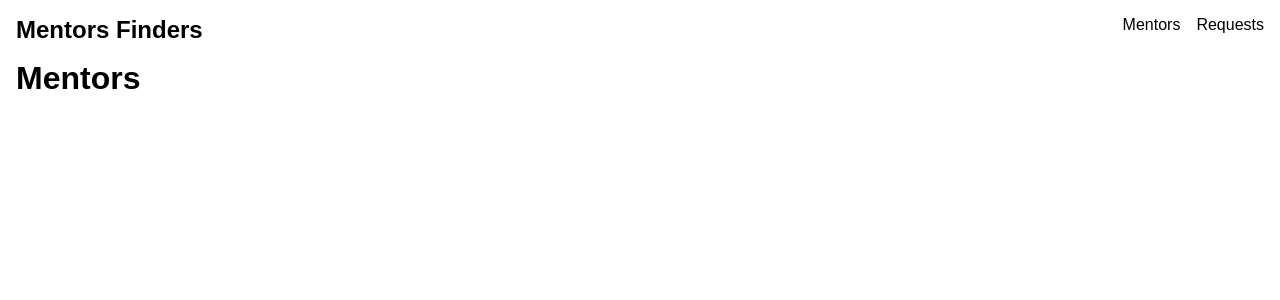
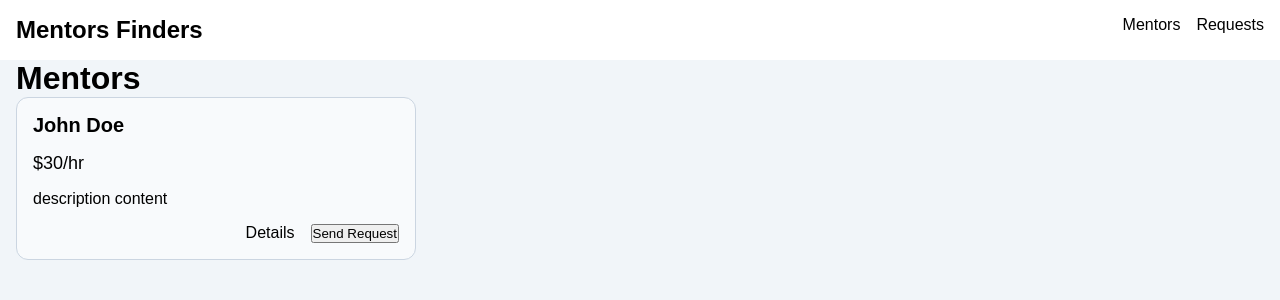
Before and after one commit to ngrwisnu/mentor-finder, a Vue app: page /mentors in a window 1280 px wide. Shown: the top 300 px of the page. Built offline with nearby package versions, Linux system fonts and the light colour scheme.

Commit message:
add mentor card component

```diff
--- a/src/App.vue
+++ b/src/App.vue
@@ -13,7 +13,9 @@ export default {
 <template>
   <TheHeader />
   <main>
-    <RouterView />
+    <div class="container">
+      <RouterView />
+    </div>
   </main>
 </template>
 
@@ -26,13 +28,24 @@ export default {
 
 body {
   font-family: 'Poppins', sans-serif;
-  font-weight: 200;
+  font-weight: 400;
 }
 
 main {
-  width: 100vw;
+  width: 100%;
+  background-color: #f1f5f9;
+}
+
+.container {
+  width: 100%;
   max-width: 1440px;
   margin: 0 auto;
   padding: 0 1rem;
+  min-height: 100vh;
+}
+
+a {
+  color: black;
+  text-decoration: none;
 }
 </style>
--- a/src/components/header/TheHeader.vue
+++ b/src/components/header/TheHeader.vue
@@ -1,15 +1,14 @@
 <script>
-import { RouterLink } from 'vue-router'
+// import { RouterLink } from 'vue-router'
 
 export default {
-  components: {
-    RouterLink
-  }
+  components: {}
 }
 </script>
 
 <template>
   <header>
+    <div class="wrapper">
       <div class="logo"><RouterLink to="/">Mentors Finders</RouterLink></div>
       <nav>
         <ul>
@@ -17,22 +16,21 @@ export default {
           <li><RouterLink to="/requests">Requests</RouterLink></li>
         </ul>
       </nav>
+    </div>
   </header>
 </template>
 
 <style scoped>
 header {
-  width: 100vw;
-  max-width: 1440px;
-  margin: 0 auto;
-  padding: 1rem;
-  display: flex;
-  justify-content: space-between;
+  width: 100%;
 }
 
-header a {
-  color: black;
-  text-decoration: none;
+header .wrapper {
+  width: 100%;
+  max-width: 1440px;
+  display: flex;
+  padding: 1rem;
+  justify-content: space-between;
 }
 
 header .logo {
--- /dev/null
+++ b/src/components/mentors/MentorCard.vue
@@ -0,0 +1,53 @@
+<script>
+export default {
+  methods: {
+    requestLink() {
+      return this.$router.push('/mentors/c1/contact')
+    }
+  }
+}
+</script>
+
+<template>
+  <div class="mentor-card">
+    <div class="mentor-card__name">John Doe</div>
+    <div class="mentor-card__rate">$30/hr</div>
+    <div class="mentor-card__desc">description content</div>
+    <div class="actions">
+      <RouterLink to="/mentors/mentor-1">Details</RouterLink>
+      <button @click="requestLink">Send Request</button>
+    </div>
+  </div>
+</template>
+
+<style lang="css" scoped>
+.mentor-card {
+  width: 400px;
+  padding: 1rem;
+  border-radius: 12px;
+  display: flex;
+  flex-direction: column;
+  gap: 1rem;
+  border: 1px solid #cbd5e1;
+  background-color: #f8fafc;
+}
+
+.mentor-card__name {
+  font-size: 1.25rem;
+  font-weight: 600;
+}
+
+.mentor-card__rate {
+  font-size: 1.125rem;
+}
+
+.mentor-card__desc {
+  font-size: 1rem;
+}
+
+.actions {
+  display: flex;
+  gap: 1rem;
+  justify-content: end;
+}
+</style>
--- a/src/views/mentors/MentorsView.vue
+++ b/src/views/mentors/MentorsView.vue
@@ -1,7 +1,14 @@
 <script>
-export default {}
+import MentorCard from '@/components/mentors/MentorCard.vue'
+
+export default {
+  components: {
+    MentorCard
+  }
+}
 </script>
 
 <template>
   <h1>Mentors</h1>
+  <MentorCard />
 </template>
```
Lines whose indentation alone changed are shown as unchanged.
